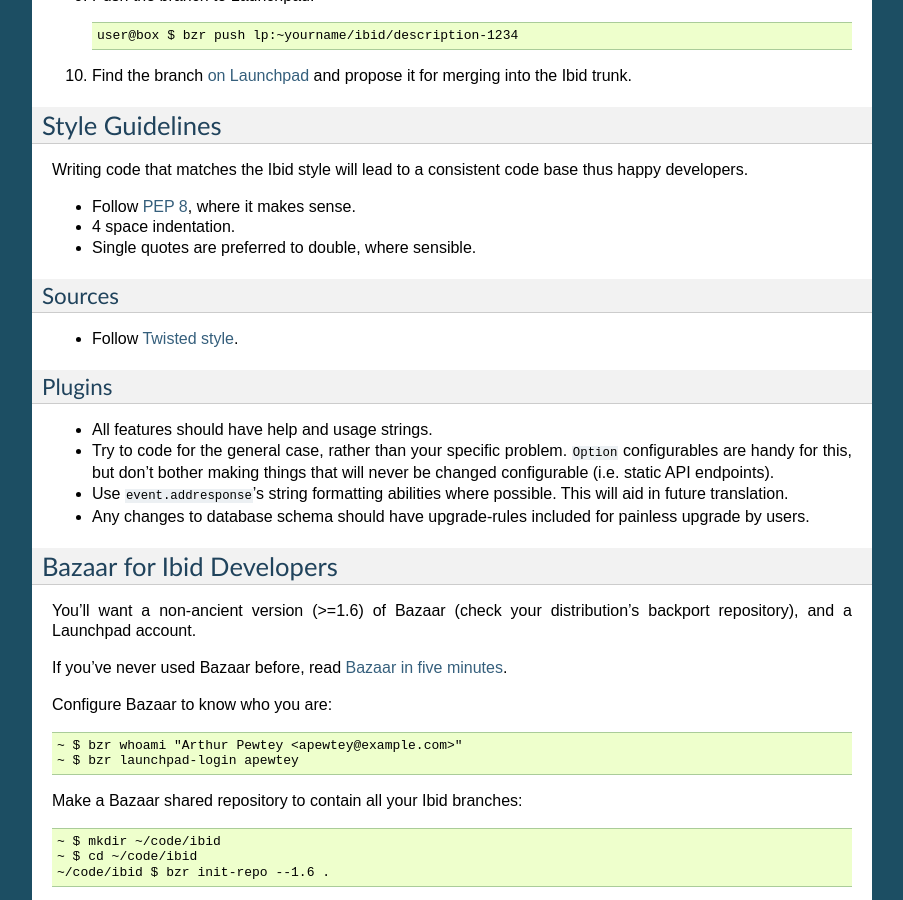
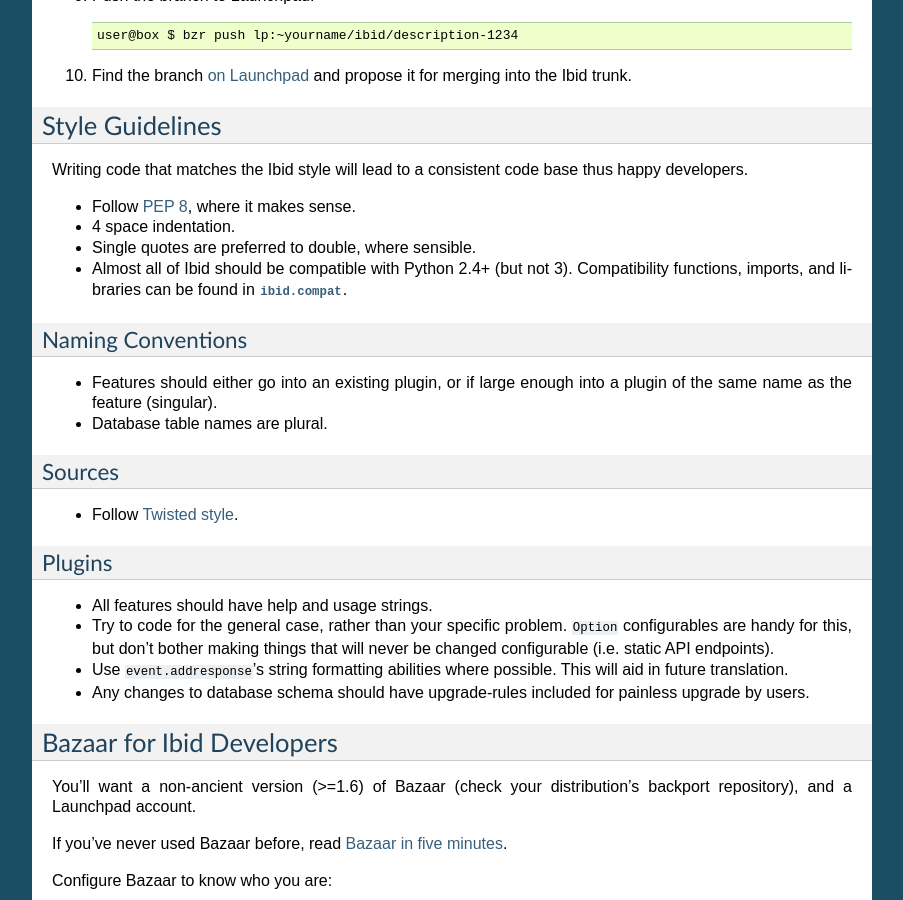
Before and after one commit to ibid/ibid, a Sphinx documentation site: the page built from docs/contributing.rst, in a window 1280 px wide and 900 px high, scrolled down 882 px. Shown: the whole window, without its empty margins (198-1101 px from the left). Built offline with Sphinx 7.4.7, drawn with Linux system fonts in a browser that asks for light colours.

Commit message:
Naming conventions

```diff
--- a/docs/contributing.rst
+++ b/docs/contributing.rst
@@ -79,6 +79,18 @@
 * 4 space indentation.
 
 * Single quotes are preferred to double, where sensible.
+
+* Almost all of Ibid should be compatible with Python 2.4+ (but not 3).
+  Compatibility functions, imports, and libraries can be found in
+  :mod:`ibid.compat`.
+
+Naming Conventions
+^^^^^^^^^^^^^^^^^^
+
+* Features should either go into an existing plugin, or if large enough
+  into a plugin of the same name as the feature (singular).
+
+* Database table names are plural.
 
 Sources
 ^^^^^^^
```
